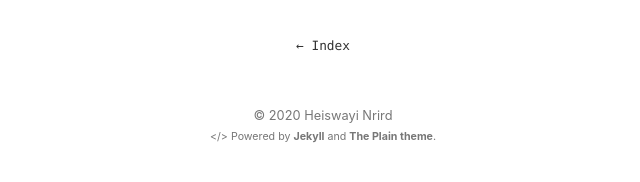
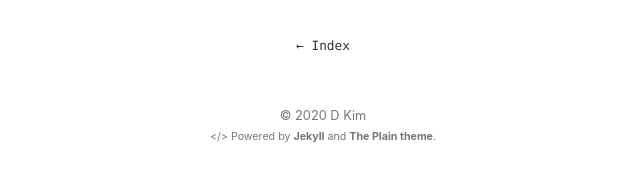
Before and after one commit to wlogdkim/wlogdkim.github.io, a Jekyll site: the page built from about.md, in a window 1280 px wide. Shown: the part 469-651 px from the top of the page, without its empty margins (317-957 px from the left). Built offline with Jekyll 4.4.1, drawn with Linux system fonts in a browser that asks for light colours.

Commit message:
first commit

```diff
--- a/_config.yml
+++ b/_config.yml
@@ -1,14 +1,14 @@
 # Site Info
-title:              "The Plain"
-description:        "A minimalist Jekyll theme"
-author_name:        "Heiswayi Nrird" # change this to your name
-logo_url:           https://avatars0.githubusercontent.com/u/13794983?v=4 # Get it from GitHub API: https://api.github.com/users/<username>
+title:              "With Loss of Generality "
+description:        "Any though posted"
+author_name:        "D Kim" # change this to your name
+logo_url:           https://avatars1.githubusercontent.com/u/65877405?v=4 # Get it from GitHub API: https://api.github.com/users/<username>
 
 # Site Settings
-url:                https://heiswayi.github.io # main url
+url:                https://wlogdkim.github.io # main url
 baseurl:            /the-plain
 permalink:          /:title # Post permalink
-timezone:           Asia/Kuala_Lumpur # https://en.wikipedia.org/wiki/List_of_tz_database_time_zones
+timezone:           America/Chicago # https://en.wikipedia.org/wiki/List_of_tz_database_time_zones
 mathjax:            true  # enables support for mathjax - set to 'false' to disable
 
 # Site Build
```
Also changed, not shown: 1 other file.
